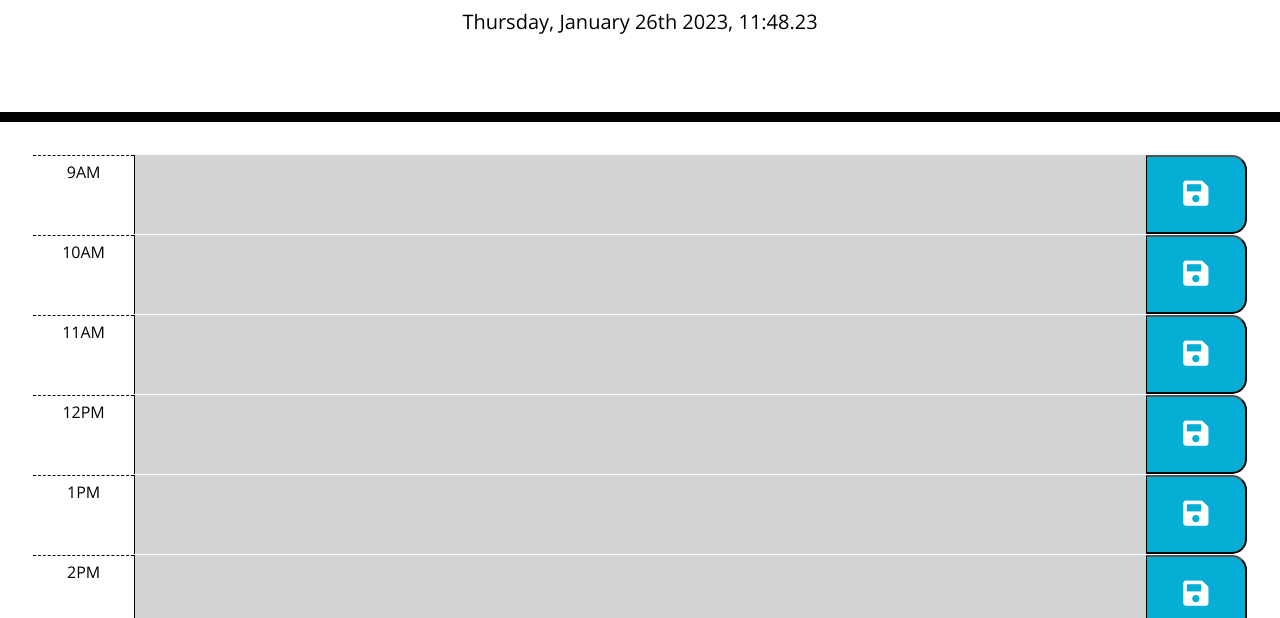
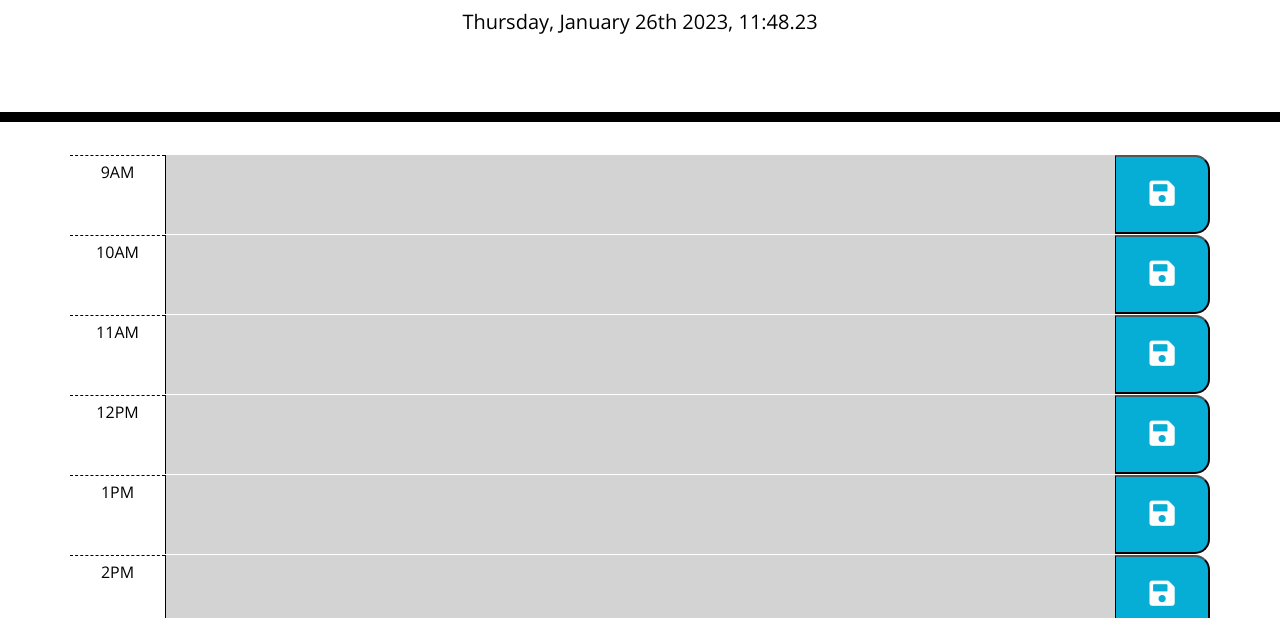
Before and after one commit to junaidmsm/Work-Day-Scheduler, a plain HTML site: page Develop/index.html in a window 1280 px wide. Shown: the part 182-800 px from the top of the page. Drawn offline with nearby package versions, Linux system fonts and the light colour scheme; files that its build step writes are made by us from their sources; files whose address does not match are found by name.

Commit message:
Final changes made

```diff
--- a/Develop/index.html
+++ b/Develop/index.html
@@ -31,7 +31,7 @@
     </header>
 
     <!-- Timeblocks 9AM to 5PM -->
-    <div class="container-fluid px-5">
+    <div class="container">
       <div class="row time-block" id="9">
         <div class="col-1 hour pt-2">9AM</div>
         <textarea class="col-10 plan"></textarea>
@@ -41,7 +41,7 @@
       <div class="row time-block" id="10">
         <div class="col-1 hour pt-2">10AM</div>
         <textarea class="col-10 plan"></textarea>
-        <button class="col-1 saveBtn" aria-label="save"><i class="fas fa-save" aria-hidden="true"></i></button>
+        <button class="col-1 saveBtn"><i class="fas fa-save"></i></button>
       </div>
 
       <div class="row time-block" id="11">
```
Also changed, not shown: Develop/script.js (line endings or trailing spaces), Develop/style.css (line endings or trailing spaces).
